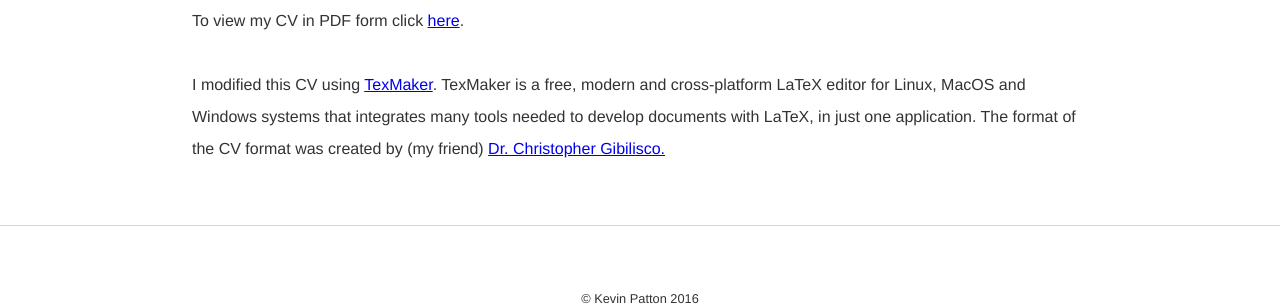
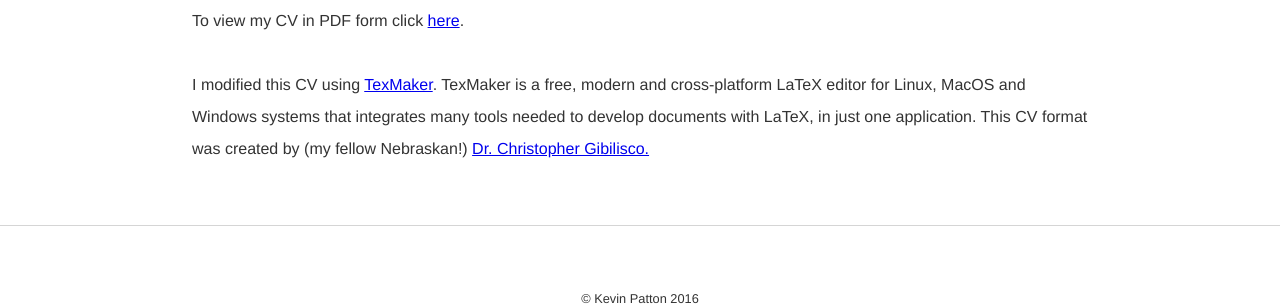
Before and after one commit to kevinjpatton/kevinjpatton.github.io, a Jekyll site: the page built from cv/index.html, in a window 1280 px wide. Shown: the part 206-512 px from the top of the page. Built offline with Jekyll 4.4.1, drawn with Linux system fonts in a browser that asks for light colours; Markdown is read by kramdown in place of the engine named in the settings.

Commit message:
Update index.html

```diff
--- a/cv/index.html
+++ b/cv/index.html
@@ -3,4 +3,4 @@
 title: CV - Kevin Patton
 ---
 <h1>CV</h1>
-<p>To view my CV in PDF form click <a href="/cv/CV.pdf" target="_blank">here</a>.<br><br>I modified this CV using <a href="http://www.xm1math.net/texmaker/" target="_blank">TexMaker</a>.  TexMaker  is a free, modern and cross-platform LaTeX editor for Linux, MacOS and Windows systems that integrates many tools needed to develop documents with LaTeX, in just one application.  The format of the CV format was created by (my friend) <a href="http://cjkgibilisco.org/" target="_blank"> Dr. Christopher Gibilisco.</a></p>
+<p>To view my CV in PDF form click <a href="/cv/CV.pdf" target="_blank">here</a>.<br><br>I modified this CV using <a href="http://www.xm1math.net/texmaker/" target="_blank">TexMaker</a>.  TexMaker  is a free, modern and cross-platform LaTeX editor for Linux, MacOS and Windows systems that integrates many tools needed to develop documents with LaTeX, in just one application.  This CV format was created by (my fellow Nebraskan!) <a href="http://cjkgibilisco.org/" target="_blank"> Dr. Christopher Gibilisco.</a></p>
```
